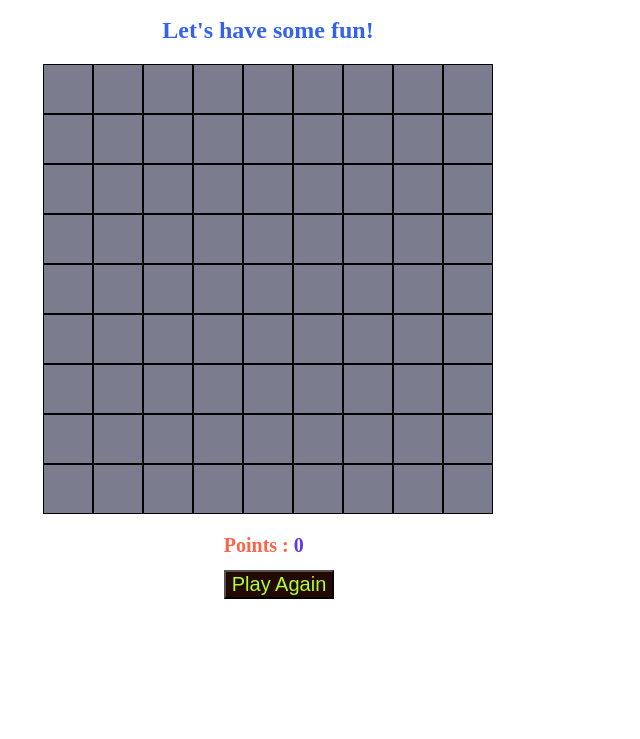
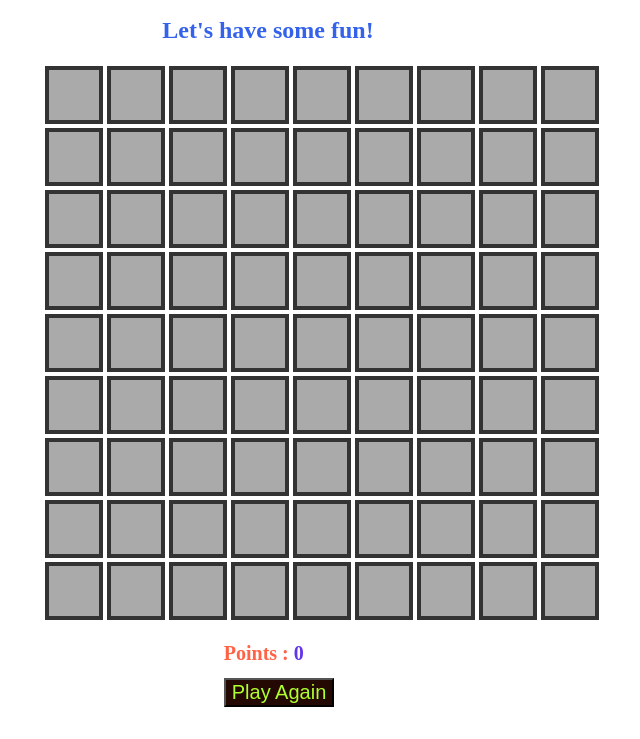
Before and after one commit to javedjattar/Mine-Sweeper, a plain HTML site: page index.html in a window 1280 px wide. Shown: the part 61-800 px from the top of the page, without its empty margins (372-1012 px from the left). Drawn offline with Linux system fonts and the light colour scheme.

Commit message:
FIrst change

```diff
--- a/style.css
+++ b/style.css
@@ -40,11 +40,16 @@ button {
 }
 
 .grid-item {
-    height: 50px;
+    width: 50px;
+    height:50px;
+    background-color: #aaa;
+    border: 4px solid#333;
+    margin:2px;
+    /* height: 50px;
     width: 50px;
     box-sizing: border-box;
     padding: 5px;
     background-color: #7b7d8f;
-    border: 1px solid black;
+    border: 1px solid black; */
     cursor: pointer;
 }
```
